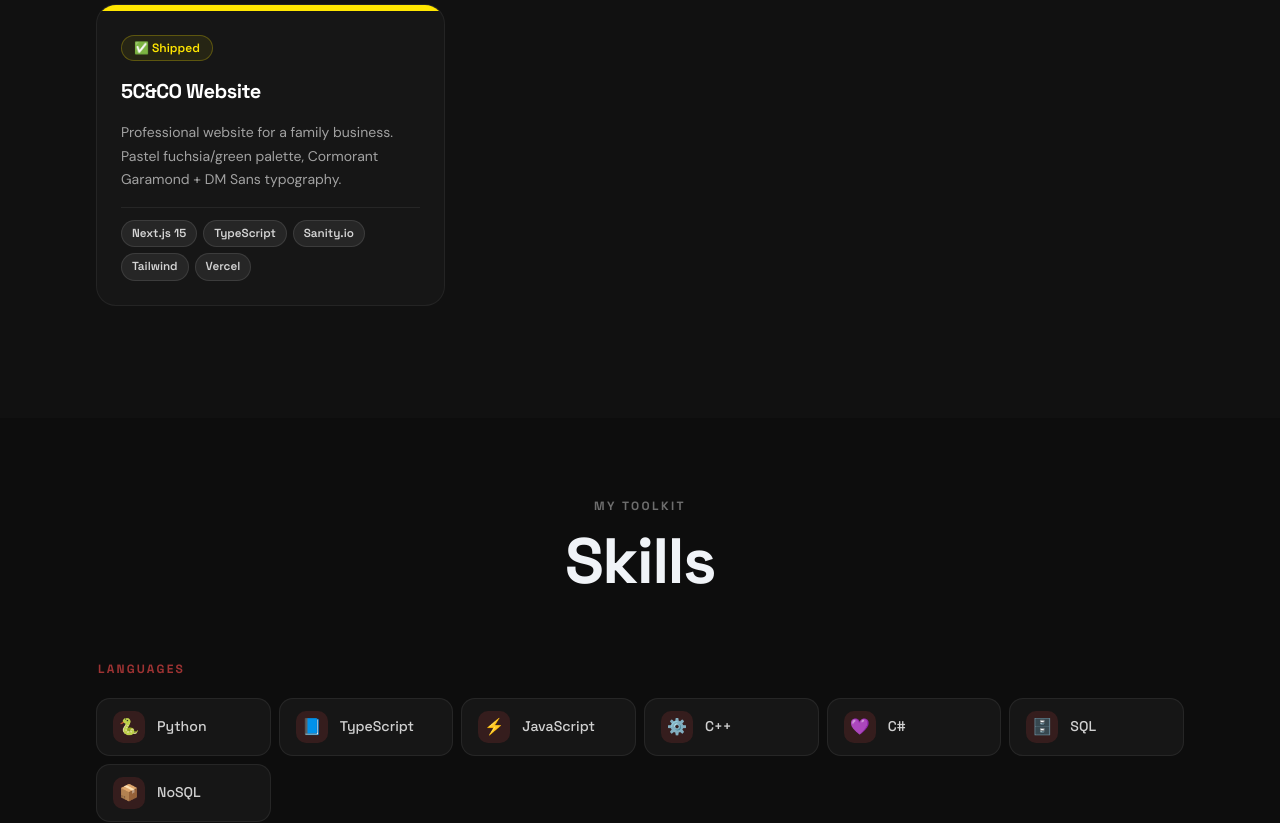
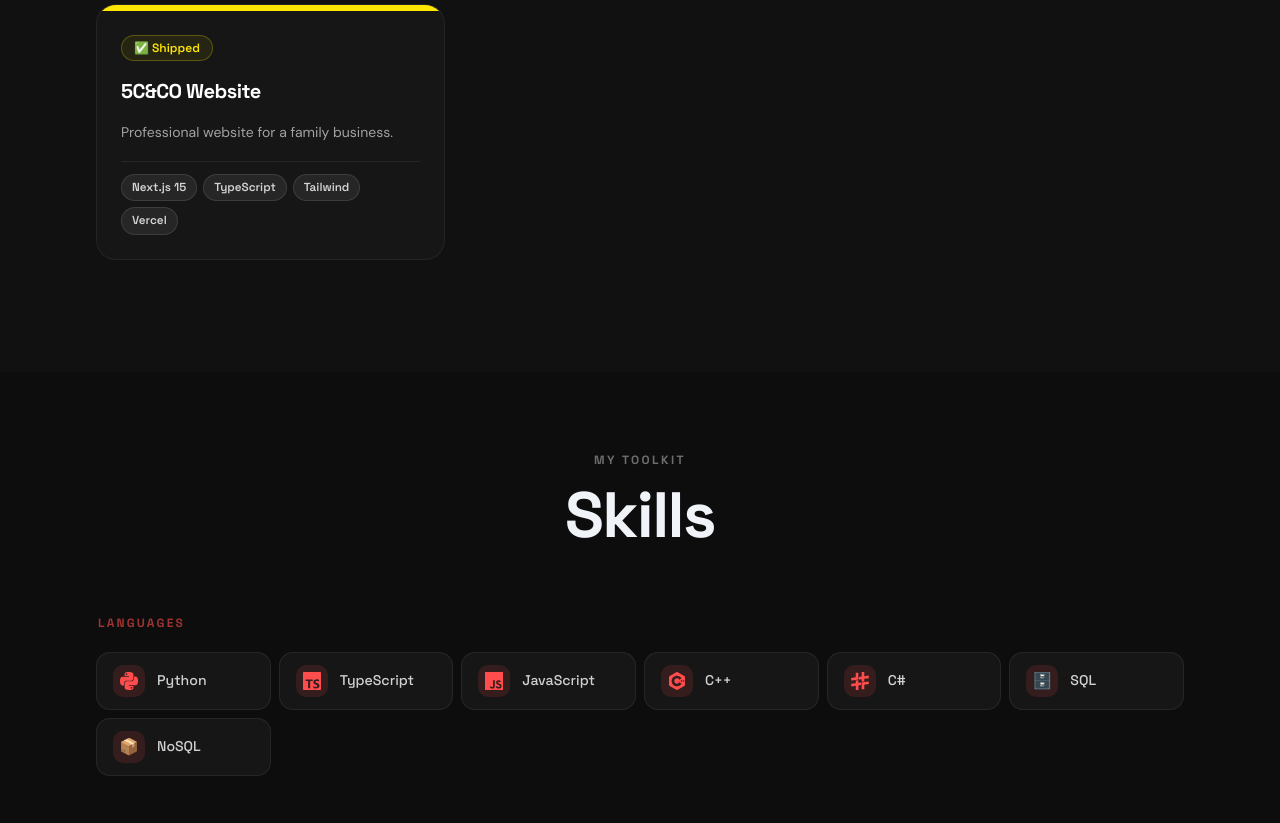
Before and after one commit to MagicPupu/portfolio, a Next.js app: page / in a window 1280 px wide. Shown: the part 4080-4903 px from the top of the page. Built offline with nearby package versions, Linux system fonts and the light colour scheme.

Commit message:
feat: update tech stack by removing Sanity.io and increment version to 1.0.0; add react-icons for skill representation

```diff
--- a/package.json
+++ b/package.json
@@ -1,6 +1,6 @@
 {
   "name": "portfolio",
-  "version": "0.1.0",
+  "version": "1.0.0",
   "private": true,
   "scripts": {
     "dev": "next dev",
@@ -18,6 +18,7 @@
     "radix-ui": "^1.4.3",
     "react": "19.2.4",
     "react-dom": "19.2.4",
+    "react-icons": "^5.6.0",
     "resend": "^6.9.4",
     "shadcn": "^4.1.1",
     "tailwind-merge": "^3.5.0",
--- a/src/components/sections/Skills.tsx
+++ b/src/components/sections/Skills.tsx
@@ -1,10 +1,44 @@
 "use client"
 
+import {
+  SiPython, SiTypescript, SiJavascript, SiCplusplus, SiSharp,
+  SiReact, SiNextdotjs, SiFlutter, SiTailwindcss,
+  SiNodedotjs, SiGooglecloud, SiDocker, SiKubernetes, SiLinux,
+  SiKalilinux, SiGit, SiStripe, SiMapbox, SiFirebase, SiMongodb, SiVercel,
+} from "react-icons/si"
+import { FaAws } from "react-icons/fa"
+import type { IconType } from "react-icons"
 import { useLanguage } from "@/contexts/LanguageContext"
 import { useInView } from "@/hooks/useInView"
 import { cn } from "@/lib/utils"
 import { skillGroups } from "@/lib/data"
 import type { Lang } from "@/lib/i18n"
+
+const SKILL_ICONS: Record<string, IconType> = {
+  Python: SiPython,
+  TypeScript: SiTypescript,
+  JavaScript: SiJavascript,
+  "C++": SiCplusplus,
+  "C#": SiSharp,
+  React: SiReact,
+  "React Native": SiReact,
+  "Next.js": SiNextdotjs,
+  Flutter: SiFlutter,
+  "Tailwind CSS": SiTailwindcss,
+  "Node.js": SiNodedotjs,
+  GCP: SiGooglecloud,
+  AWS: FaAws,
+  Docker: SiDocker,
+  Kubernetes: SiKubernetes,
+  Linux: SiLinux,
+  "Kali Linux": SiKalilinux,
+  Git: SiGit,
+  Stripe: SiStripe,
+  Mapbox: SiMapbox,
+  Firebase: SiFirebase,
+  MongoDB: SiMongodb,
+  Vercel: SiVercel,
+}
 
 export function Skills() {
   const { lang, t } = useLanguage()
@@ -67,8 +101,8 @@
   delay: number
 }
 
-
 function SkillCard({ skill, color }: SkillCardProps) {
+  const Icon = SKILL_ICONS[skill.name]
   return (
     <div
       className="flex items-center gap-3 bg-white/[0.04] rounded-xl px-4 py-3 border border-white/[0.07] hover:bg-white/[0.07] hover:border-white/[0.15] transition-all duration-200 cursor-default"
@@ -81,9 +115,9 @@
     >
       <span
         className="size-8 rounded-lg flex items-center justify-center text-base shrink-0"
-        style={{ background: `${color}22` }}
+        style={{ background: `${color}22`, color }}
       >
-        {skill.emoji}
+        {Icon ? <Icon size={18} /> : skill.emoji}
       </span>
       <span className="font-display font-medium text-[0.88rem] text-white/80 leading-tight">
         {skill.name}
--- a/src/lib/data.ts
+++ b/src/lib/data.ts
@@ -174,10 +174,10 @@
   },
   {
     name: "5C&CO Website",
-    tech: ["Next.js 15", "TypeScript", "Sanity.io", "Tailwind", "Vercel"],
+    tech: ["Next.js 15", "TypeScript", "Tailwind", "Vercel"],
     description: {
-      en: "Professional website for a family business. Pastel fuchsia/green palette, Cormorant Garamond + DM Sans typography.",
-      fr: "Site professionnel pour une entreprise familiale. Palette fuchsia/vert pastel, typographie Cormorant Garamond + DM Sans.",
+      en: "Professional website for a family business.",
+      fr: "Site professionnel pour une entreprise familiale.",
     },
     badge: "✅ Shipped",
     color: "#FFE600",
@@ -255,7 +255,6 @@
       { name: "Mapbox",    emoji: "🗺️", level: 70 },
       { name: "Firebase",  emoji: "🔥", level: 75 },
       { name: "MongoDB",   emoji: "🍃", level: 75 },
-      { name: "Sanity.io", emoji: "✏️", level: 70 },
       { name: "Vercel",    emoji: "▲",  level: 85 },
     ],
   },
```
Also changed, not shown: 2 other files (tests, documents, lock files or other folders).
